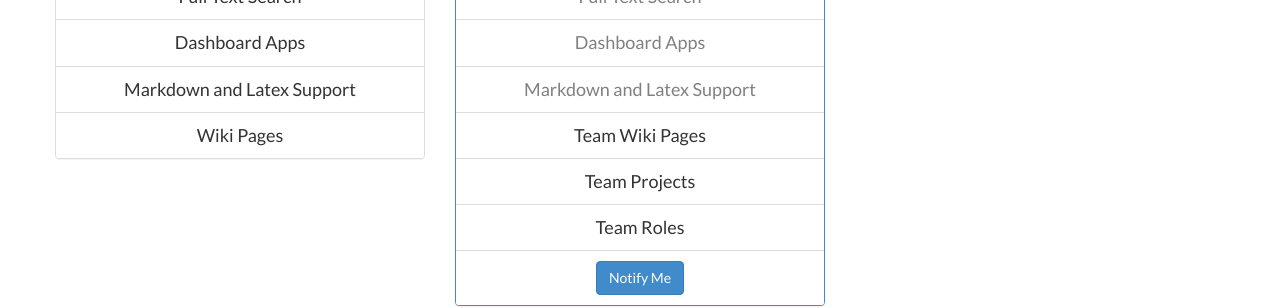
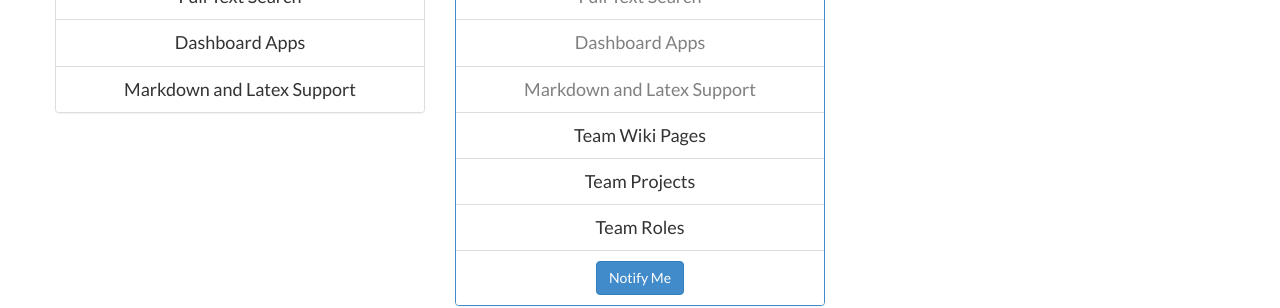
Before and after one commit to mtbarta/monocorpus, a Jekyll site: the page built from index.html, in a window 1280 px wide and 900 px high, scrolled down 3894 px. Shown: the part 382-690 px from the top of the window. Built offline with Jekyll 4.4.1, drawn with Linux system fonts in a browser that asks for light colours.

Commit message:
update features

```diff
--- a/_includes/pricing.html
+++ b/_includes/pricing.html
@@ -29,7 +29,6 @@
                             <li class="list-group-item">Full Text Search</li>
                             <li class="list-group-item">Dashboard Apps</li>
                             <li class="list-group-item">Markdown and Latex Support</li>
-                            <li class="list-group-item">Wiki Pages</li>
                             </li>
                         </ul>
                     </div>
```
Also changed, not shown: 7 other files.
